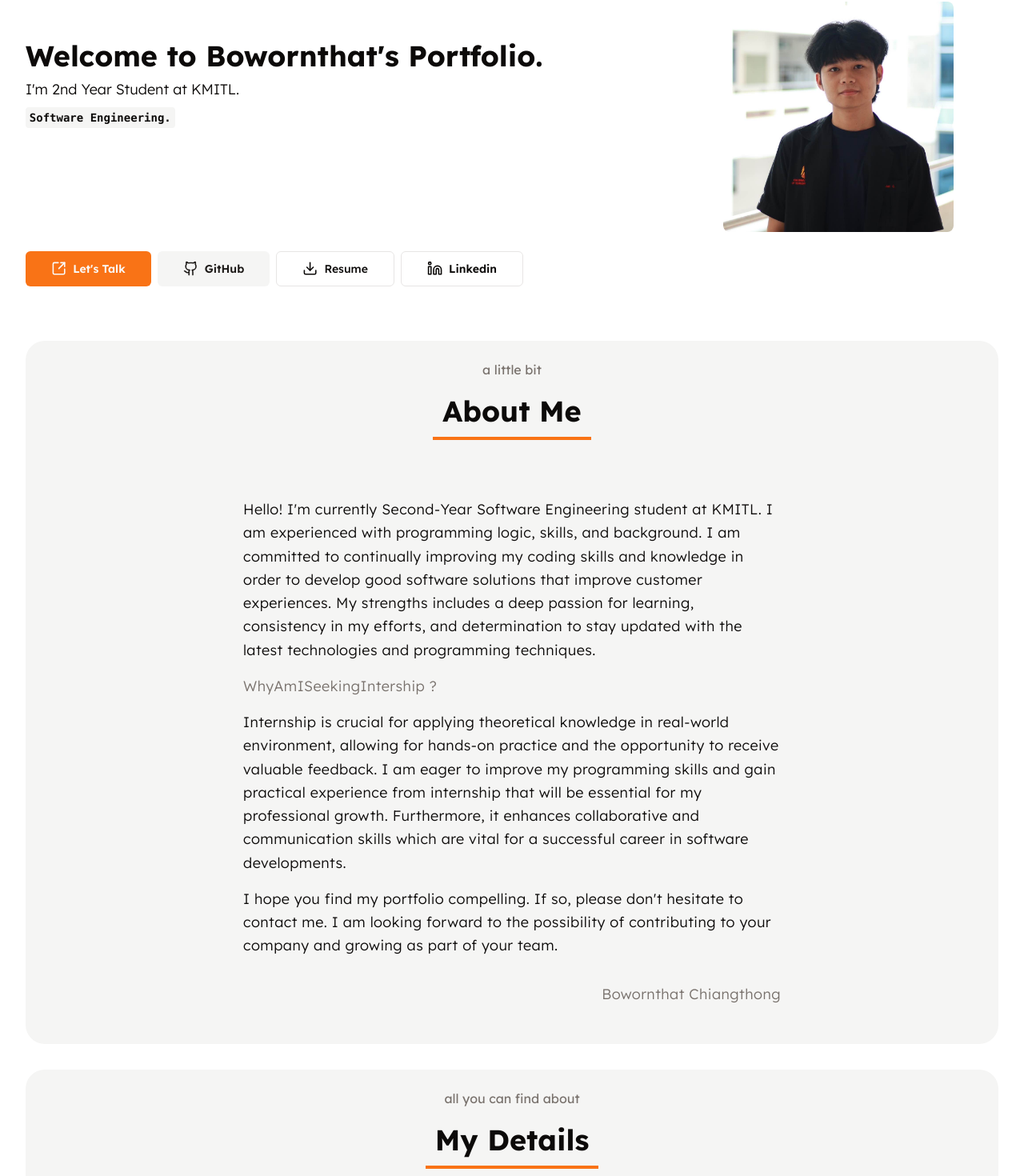
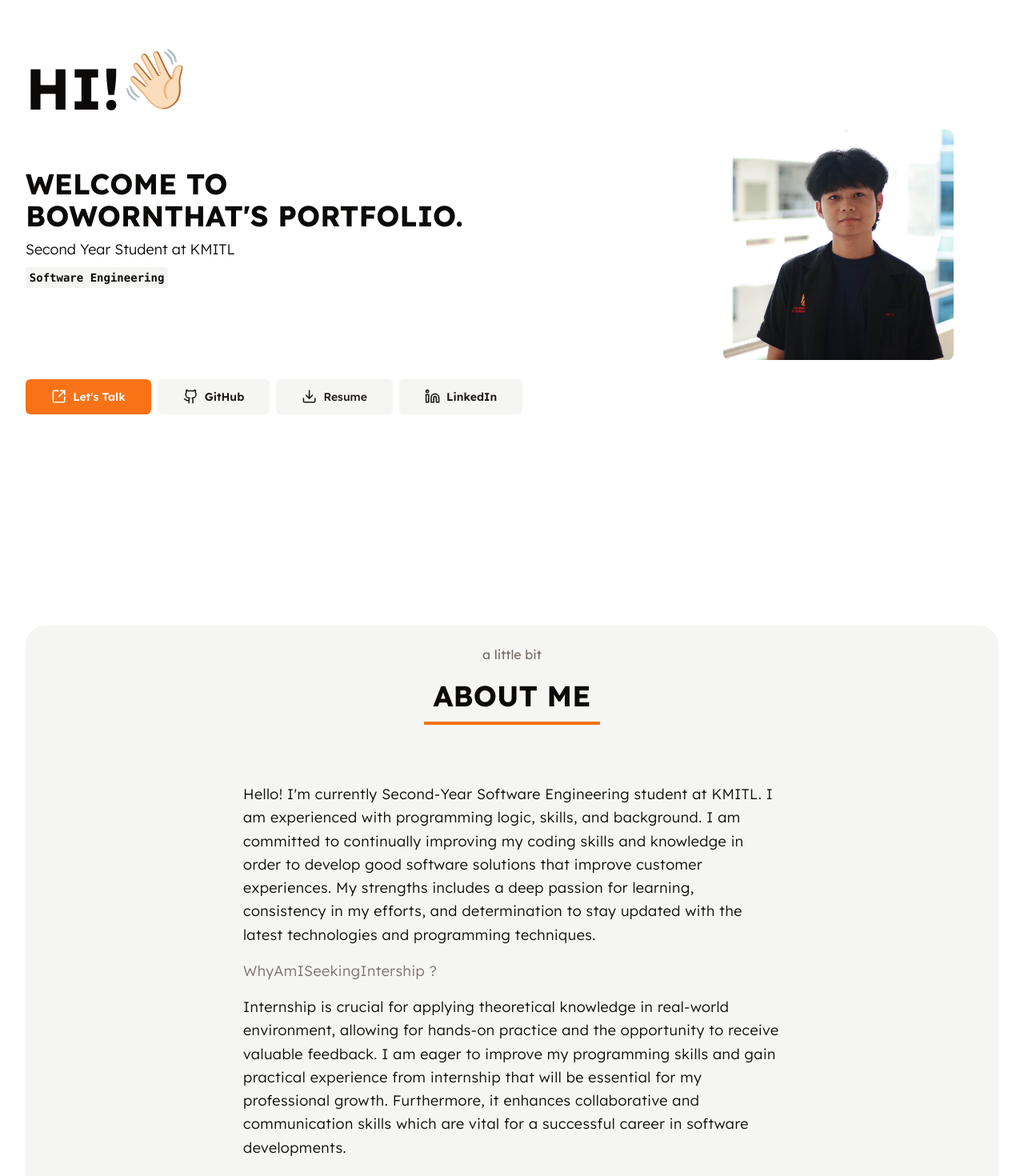
Before and after one commit to Bthcorn/Bowornthat-Portfolio, a Next.js app in the folder app/: page / in a window 1280 px wide. Shown: the part 191-1661 px from the top of the page at 80% size. Built offline with nearby package versions, Linux system fonts and the light colour scheme.

Commit message:
feat: add footer and adjust font, style and add motion

```diff
--- a/app/app/layout.tsx
+++ b/app/app/layout.tsx
@@ -24,11 +24,7 @@ export default function RootLayout({
   children: React.ReactNode;
 }>) {
   return (
-    <html
-      lang="en"
-      className="scroll-smooth md:scroll-auto"
-      suppressHydrationWarning
-    >
+    <html lang="en" className="scroll-smooth" suppressHydrationWarning>
       <head>
         <link rel="icon" href="/favicon.io" sizes="48x48" />
         <link
--- a/app/app/page.tsx
+++ b/app/app/page.tsx
@@ -7,6 +7,7 @@ import { SKills } from "@/components/skills";
 import Header from "@/components/header";
 import { Separator } from "@/components/ui/separator";
 import { Details } from "@/components/details";
+import Footer from "@/components/footer";
 
 export default function Home() {
   return (
@@ -21,6 +22,7 @@ export default function Home() {
         <Projects />
         {/* </div> */}
       </main>
+      <Footer />
     </div>
   );
 }
--- a/app/components/aboutme/index.tsx
+++ b/app/components/aboutme/index.tsx
@@ -11,12 +11,13 @@ export const AboutMe = () => {
       transition={{ ease: "easeInOut", duration: 1 }}
       viewport={{ once: true }}
       className="mb-8 flex min-h-screen w-full flex-col items-center rounded-3xl bg-secondary"
+      id="aboutme"
     >
       <div className="flex h-fit flex-col items-center justify-start gap-y-2 rounded-md p-6 sm:justify-center">
         <p className="text-muted-foreground">a little bit</p>
         <div className="w-full sm:w-auto">
           <h1 className="font inline-flex p-3 text-3xl font-bold md:text-4xl">
-            About Me
+            ABOUT ME
           </h1>
           <div className="border-b-4 border-primary"></div>
         </div>
@@ -31,7 +32,12 @@ export const AboutMe = () => {
           your team. Please contact me if my portfolio interests you.”
         </p>
         <div className="hidden flex-col gap-y-4 whitespace-normal leading-relaxed md:flex">
-          <p className="">
+          <motion.p
+            initial={{ y: 100, opacity: 0 }}
+            whileInView={{ y: 0, opacity: 1 }}
+            transition={{ ease: "easeInOut", duration: 1 }}
+            // viewport={{ once: true }}
+          >
             Hello! I&apos;m currently Second-Year Software Engineering student
             at KMITL. I am experienced with programming logic, skills, and
             background. I am committed to continually improving my coding skills
@@ -39,9 +45,22 @@ export const AboutMe = () => {
             improve customer experiences. My strengths includes a deep passion
             for learning, consistency in my efforts, and determination to stay
             updated with the latest technologies and programming techniques.
-          </p>
-          <p className="text-muted-foreground">WhyAmISeekingIntership ?</p>{" "}
-          <p className="">
+          </motion.p>
+          <motion.p
+            initial={{ y: 100, opacity: 0 }}
+            whileInView={{ y: 0, opacity: 1 }}
+            transition={{ ease: "easeInOut", duration: 1 }}
+            //  viewport={{ once: true }}
+            className="text-muted-foreground"
+          >
+            WhyAmISeekingIntership ?
+          </motion.p>{" "}
+          <motion.p
+            initial={{ y: 100, opacity: 0 }}
+            whileInView={{ y: 0, opacity: 1 }}
+            transition={{ ease: "easeInOut", duration: 1 }}
+            //  viewport={{ once: true }}
+          >
             Internship is crucial for applying theoretical knowledge in
             real-world environment, allowing for hands-on practice and the
             opportunity to receive valuable feedback. I am eager to improve my
@@ -49,12 +68,17 @@ export const AboutMe = () => {
             that will be essential for my professional growth. Furthermore, it
             enhances collaborative and communication skills which are vital for
             a successful career in software developments.
-          </p>
-          <p className="">
+          </motion.p>
+          <motion.p
+            initial={{ y: 100, opacity: 0 }}
+            whileInView={{ y: 0, opacity: 1 }}
+            transition={{ ease: "easeInOut", duration: 1 }}
+            //  viewport={{ once: true }}
+          >
             I hope you find my portfolio compelling. If so, please don&apos;t
             hesitate to contact me. I am looking forward to the possibility of
             contributing to your company and growing as part of your team.
-          </p>
+          </motion.p>
         </div>
         <p className="mt-8 flex justify-end text-muted-foreground">
           Bowornthat Chiangthong
--- a/app/components/details/index.tsx
+++ b/app/components/details/index.tsx
@@ -10,6 +10,7 @@ import {
 } from "../ui/card";
 import { Input } from "../ui/input";
 import { Label } from "../ui/label";
+import { Separator } from "../ui/separator";
 import { Tabs, TabsContent, TabsList, TabsTrigger } from "../ui/tabs";
 import { motion } from "motion/react";
 
@@ -21,18 +22,19 @@ export const Details = () => {
       transition={{ ease: "easeInOut", duration: 1 }}
       viewport={{ once: true }}
       className="mb-8 flex h-screen w-full flex-col rounded-3xl bg-secondary"
+      id="details"
     >
       <div className="flex h-fit flex-col items-center justify-start gap-y-2 rounded-md p-6 sm:justify-center">
         <p className="text-muted-foreground">all you can find about</p>
         <div className="w-full border-b-4 border-primary sm:w-auto">
           <h1 className="font inline-flex p-3 text-3xl font-bold md:text-4xl">
-            My Details
+            MY DETAILS
           </h1>
         </div>
       </div>
       <div className="mx-auto flex w-full items-center justify-center p-8 sm:p-12">
         {/* Samples */}
-        <Tabs defaultValue="contact" className="w-auto md:w-1/2">
+        <Tabs defaultValue="contact" className="w-full lg:w-1/2">
           <TabsList className="grid w-full grid-cols-3">
             <TabsTrigger value="contact">Contact</TabsTrigger>
             <TabsTrigger value="education">Education</TabsTrigger>
@@ -72,10 +74,22 @@ export const Details = () => {
                     Bangkok, Thailand
                   </div>
                 </div>
+                {/* <div className="space-y-1">
+                  <Label htmlFor="github">GitHub</Label>
+                  <Button
+                    variant={"link"}
+                    className="w-full justify-start rounded-md bg-secondary px-4 py-2"
+                  >
+                    https://github.com/Bthcorn
+                  </Button>
+                </div>
+                <div className="space-y-1">
+                  <Label htmlFor="linkedin">LinkedIn</Label>
+                  <div className="flex rounded-md bg-secondary px-4 py-2">
+                    www.linkedin.com/in/bowornthat-chiangthong
+                  </div>
+                </div> */}
               </CardContent>
-              {/* <CardFooter>
-                <Button>Save changes</Button>
-              </CardFooter> */}
             </Card>
           </TabsContent>
           <TabsContent value="education">
@@ -86,17 +100,27 @@ export const Details = () => {
               </CardHeader>
               <CardContent className="space-y-2">
                 <div className="space-y-1">
-                  <Label htmlFor="name">Name</Label>
-                  <Input id="name" defaultValue="Pedro Duarte" />
+                  <Label htmlFor="bechelor">Bechelor</Label>
+                  <div className="flex justify-between rounded-md bg-secondary px-4 py-2">
+                    B.E. Software Engineering <span>2023-Now</span>
+                  </div>
+                  <div className="flex rounded-md bg-secondary px-4 py-2">
+                    King Mongkut&apos;s Institute of Technology Ladkrabang
+                    (KMITL)
+                  </div>
                 </div>
+                <Separator />
                 <div className="space-y-1">
-                  <Label htmlFor="username">Username</Label>
-                  <Input id="username" defaultValue="@peduarte" />
+                  <Label htmlFor="high school">High School</Label>
+                  <div className="flex justify-between rounded-md bg-secondary px-4 py-2">
+                    Science - Mathematics <span>2020-2023</span>
+                  </div>
+                  <div className="flex rounded-md bg-secondary px-4 py-2">
+                    Banhanjamsaiwittaya 3 School
+                  </div>
                 </div>
+                <Separator />
               </CardContent>
-              <CardFooter>
-                <Button>Save changes</Button>
-              </CardFooter>
             </Card>
           </TabsContent>
           <TabsContent value="experience">
@@ -106,18 +130,18 @@ export const Details = () => {
                 <CardDescription>Work history</CardDescription>
               </CardHeader>
               <CardContent className="space-y-2">
-                <div className="space-y-1">
+                {/* <div className="space-y-1">
                   <Label htmlFor="name">Name</Label>
                   <Input id="name" defaultValue="Pedro Duarte" />
                 </div>
                 <div className="space-y-1">
                   <Label htmlFor="username">Username</Label>
                   <Input id="username" defaultValue="@peduarte" />
-                </div>
+                </div> */}
               </CardContent>
-              <CardFooter>
+              {/* <CardFooter>
                 <Button>Save changes</Button>
-              </CardFooter>
+              </CardFooter> */}
             </Card>
           </TabsContent>
         </Tabs>
--- /dev/null
+++ b/app/components/footer/index.tsx
@@ -0,0 +1,113 @@
+import Link from "next/link";
+import { Button } from "../ui/button";
+import Image from "next/image";
+
+export default function Footer() {
+  return (
+    <footer className="container mt-8 min-h-60 space-y-2 py-4 md:mt-12">
+      <div className="w-full border-b-2 border-secondary text-center sm:w-auto">
+        <h1 className="text-4xl font-bold leading-relaxed sm:text-5xl md:text-7xl">
+          GET IN TOUCH
+        </h1>
+      </div>
+      <div className="grid grid-cols-2 gap-4">
+        <div className="flex flex-col items-start space-y-1">
+          <div className="w-full border-b-2 border-primary text-center">
+            <h3 className="text-start text-2xl font-bold text-foreground">
+              Navigation
+            </h3>
+          </div>
+          <Button
+            variant={"link"}
+            size={"sm"}
+            className="text-start text-lg font-light text-foreground"
+          >
+            <Link href="#hero">Top</Link>
+          </Button>
+          <Button
+            variant={"link"}
+            size={"sm"}
+            className="text-start text-lg font-light text-foreground"
+          >
+            <Link href="#aboutme">About Me</Link>
+          </Button>
+          <Button
+            variant={"link"}
+            size={"sm"}
+            className="text-start text-lg font-light text-foreground"
+          >
+            <Link href="#details">Details</Link>
+          </Button>
+          <Button
+            variant={"link"}
+            size={"sm"}
+            className="text-start text-lg font-light text-foreground"
+          >
+            <Link href="#skills">Skills</Link>
+          </Button>
+          <Button
+            variant={"link"}
+            size={"sm"}
+            className="text-start text-lg font-light text-foreground"
+          >
+            <Link href="#projects">Projects</Link>
+          </Button>
+        </div>
+        <div className="flex flex-col items-start space-y-1">
+          <div className="w-full border-b-2 border-primary text-center">
+            <h3 className="text-start text-2xl font-bold text-foreground">
+              Social Media
+            </h3>
+          </div>
+          <Button
+            variant={"link"}
+            size={"sm"}
+            className="text-start text-lg font-light text-foreground"
+          >
+            <Link href="https://github.com/Bthcorn">GitHub</Link>
+          </Button>
+          <Button
+            variant={"link"}
+            size={"sm"}
+            className="text-start text-lg font-light text-foreground"
+          >
+            <Link href="https://www.linkedin.com/in/bowornthat-chiangthong/">
+              LinkedIn
+            </Link>
+          </Button>
+          <Button
+            variant={"link"}
+            size={"sm"}
+            className="text-start text-lg font-light text-foreground"
+          >
+            <Link href="https://www.facebook.com/bowornthat.chiangthong.2024/">
+              Facebook
+            </Link>
+          </Button>
+
+          <div className="w-full border-b-2 border-primary text-center">
+            <h3 className="text-start text-2xl font-bold text-foreground">
+              Contact
+            </h3>
+          </div>
+          <Button
+            variant={"link"}
+            size={"sm"}
+            className="text-start text-lg font-light text-foreground"
+          >
+            <Link href="mailto:bowornthat.chth@gmail.com">Gmail</Link>
+          </Button>
+        </div>
+      </div>
+      <div>
+        <Image
+          src="/apple-touch-icon.png"
+          alt="Bowornthat Chiangthong"
+          width={48}
+          height={48}
+        />
+        <p>&copy; 2024 Bowornthat Chiangthong</p>
+      </div>
+    </footer>
+  );
+}
--- a/app/components/hero/index.tsx
+++ b/app/components/hero/index.tsx
@@ -18,43 +18,77 @@ export const Hero = () => {
       initial={{ opacity: 0 }}
       animate={{ opacity: 1 }}
       transition={{ ease: "easeOut", duration: 1 }}
-      className="relative my-8 flex w-full flex-col items-center gap-4 md:my-12"
+      className="relative my-8 flex min-h-screen w-full flex-col items-center justify-start gap-4 md:my-12 md:pt-40"
+      id="hero"
     >
-      <h1 className="inline-flex w-full justify-center text-5xl font-bold md:justify-start md:text-7xl">
-        Hi!👋🏻
-      </h1>
+      <motion.h1
+        initial={{ y: -100, opacity: 0 }}
+        animate={{ y: 0, opacity: 1 }}
+        transition={{
+          ease: "easeOut",
+          duration: 1,
+          stiffness: 100,
+          type: "spring",
+        }}
+        className="inline-flex w-full justify-center text-5xl font-bold md:justify-start md:text-7xl"
+      >
+        HI! <span className="animate-bounce">👋🏻</span>
+      </motion.h1>
       <div className="flex w-full grid-cols-12 flex-col justify-between gap-x-2 gap-y-2 md:grid">
         <div className="col-span-7 mb-2 flex h-full min-h-40 justify-center md:justify-start">
-          <div className="flex flex-col items-center gap-2 text-wrap py-8 text-center sm:items-start md:py-12 md:text-left">
+          <motion.div
+            initial={{ y: 100, opacity: 0 }}
+            animate={{ y: 0, opacity: 1 }}
+            transition={{
+              ease: "easeOut",
+              duration: 1,
+              stiffness: 100,
+              type: "spring",
+            }}
+            className="flex flex-col items-center gap-2 text-wrap py-8 text-center sm:items-start md:py-12 md:text-left"
+          >
             <h1 className="scroll-m-20 text-3xl font-bold md:text-4xl">
               <span>
-                Welcome to{" "}
-                <span className="inline-block">Bowornthat's Portfolio.</span>
+                WELCOME TO{" "}
+                <span className="inline-block">
+                  BOWORNTHAT&apos;S PORTFOLIO.
+                </span>
               </span>
             </h1>
             <p className="text-lg font-light text-foreground">
-              I'm 2nd Year Student at KMITL.
+              Second Year Student at KMITL
             </p>
             <code className="inline-block max-w-fit rounded bg-muted px-[0.3rem] py-[0.2rem] font-mono text-sm font-semibold">
-              Software Engineering.
+              Software Engineering
             </code>
-          </div>
+          </motion.div>
         </div>
-        <div className="3xl:max-w-xl relative col-span-4 col-start-9 flex justify-center overflow-clip rounded-lg sm:mx-auto sm:max-w-sm md:justify-end 2xl:max-w-lg">
+        <motion.div
+          initial={{ scale: 0.8 }}
+          animate={{ scale: 1 }}
+          transition={{ duration: 1, type: "spring", stiffness: 100 }}
+          whileHover={{ scale: 1.1 }}
+          className="3xl:max-w-xl relative col-span-4 col-start-9 flex justify-center overflow-clip rounded-lg sm:mx-auto sm:max-w-sm md:justify-end 2xl:max-w-lg"
+        >
           <Image
             src={"/images/IMG_4675.jpg"}
             alt=""
             width={400}
             height={400}
             priority
-            className="aspect-square h-auto w-72 rounded-md object-cover"
+            className="z-10 aspect-square h-auto w-72 rounded-md object-cover"
           />
-        </div>
+        </motion.div>
       </div>
       <div className="mt-2 flex w-full flex-col items-stretch justify-center space-y-2 sm:flex-row sm:items-center sm:space-x-2 sm:space-y-0 md:justify-start">
         <Button variant={"default"} size={"lg"}>
           <ArrowUpRightFromSquareIcon className="mr-2 h-[1.2rem] w-[1.2rem]" />
-          <p className="font-semibold">Let's Talk</p>
+          <Link
+            href="mailto:bowornthat.chth@gmail.com"
+            className="font-semibold"
+          >
+            Let&apos;s Talk
+          </Link>
         </Button>
         <Button variant={"secondary"} size={"lg"}>
           <Github className="mr-2 h-[1.2rem] w-[1.2rem]" />
@@ -62,22 +96,22 @@ export const Hero = () => {
             GitHub
           </Link>
         </Button>
-        <Button variant={"outline"} size={"lg"}>
+        <Button variant={"secondary"} size={"lg"}>
           <DownloadIcon className="mr-2 h-[1.2rem] w-[1.2rem]" />
           <Link
-            href="https://www.notion.so/Bowornthat-Chiangthong-67e20c4a36474adcbac4a08d18ab0ba4?pvs=4"
+            href="https://1drv.ms/b/c/b68d853b87857539/EUSxm_eYxXFMhxBlZ0-fXToBEERkkdND_ex86MP5pH-Tvw?e=daIZmg"
             className="font-sesmibold"
           >
             Resume
           </Link>
         </Button>
-        <Button variant={"outline"} size={"lg"}>
+        <Button variant={"secondary"} size={"lg"}>
           <LinkedinIcon className="mr-2 h-[1.2rem] w-[1.2rem]" />
           <Link
             href="https://www.linkedin.com/in/bowornthat-chiangthong/"
             className="font-semibold"
           >
-            Linkedin
+            LinkedIn
           </Link>
         </Button>
       </div>
--- a/app/components/project-card/index.tsx
+++ b/app/components/project-card/index.tsx
@@ -27,7 +27,7 @@ export interface ProjectCardProps {
 
 export const ProjectCard = (props: ProjectCardProps) => {
   return (
-    <Card className="w-80 sm:w-96 overflow-hidden justify-center mx-4">
+    <Card className="mx-4 w-80 justify-center overflow-hidden sm:w-96">
       <AspectRatio ratio={5 / 4}>
         <Image
           src={
--- a/app/components/projects/index.tsx
+++ b/app/components/projects/index.tsx
@@ -44,12 +44,13 @@ export const Projects = () => {
       transition={{ ease: "easeInOut", duration: 1 }}
       viewport={{ once: true }}
       className="mb-8 flex min-h-screen w-full flex-col rounded-3xl bg-secondary"
+      id="projects"
     >
       <div className="flex h-fit flex-col items-center justify-start gap-y-2 rounded-md p-6 sm:justify-center">
         <p className="text-muted-foreground">portfolio</p>
         <div className="w-full border-b-4 border-primary sm:w-auto">
           <h1 className="font inline-flex p-3 text-3xl font-bold md:text-4xl">
-            My Recent Work
+            MY RECENT WORK
           </h1>
         </div>
       </div>
```
Also changed, not shown: app/components/skill-cards/index.tsx (+8 -0 lines), app/components/skills/index.tsx (+3 -4 lines).
